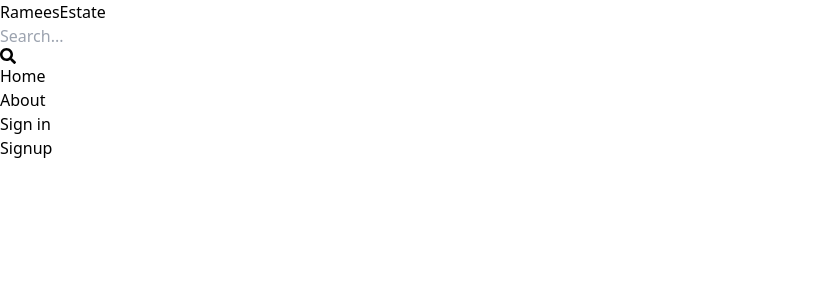
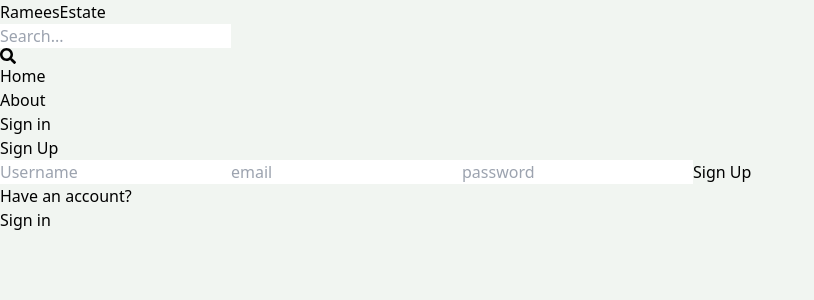
Before and after one commit to RameesAP/Real_Estate_front-end, a React (Vite) app: page /sign-up in a window 1280 px wide. Shown: the top 300 px of the page, without its empty margins (0-814 px from the left). Built offline with nearby package versions, Linux system fonts and the light colour scheme.

Commit message:
completed sign up ui

```diff
--- a/src/index.css
+++ b/src/index.css
@@ -1,3 +1,8 @@
 @tailwind base;
 @tailwind components;
 @tailwind utilities;
+
+
+body{
+    background-color: rgb(241,245,241);
+}
--- a/src/pages/SignUp.jsx
+++ b/src/pages/SignUp.jsx
@@ -1,9 +1,39 @@
-import React from 'react'
+import React from "react";
+import { Link } from "react-router-dom";
 
 const SignUp = () => {
   return (
-    <div>Signup</div>
-  )
-}
+    <div className="p-3 max-w-lg mx-auto">
+      <h1 className="text-3xl text-center font-semibold my-7">Sign Up</h1>
+      <form className="flex flex-col gap-4">
+        <input
+          type="text"
+          placeholder="Username"
+          className="border p-3 rounded-lg"
+          id="username"
+        />
+        <input
+          type="email"
+          placeholder="email"
+          className="border p-3 rounded-lg"
+          id="email"
+        />
+        <input
+          type="password"
+          placeholder="password"
+          className="border p-3 rounded-lg"
+          id="password"
+        />
+        <button  className="bg-slate-700 text-white p-3 rounded-lg uppercase hover:opacity-95 disabled:opacity-80">Sign Up</button>
+      </form>
+      <div className=" flex gap-2 mt-5">
+        <p>Have an account?</p>
+        <Link to={"/sign-in"}>
+          <span className="text-blue-700">Sign in</span>
+        </Link>
+      </div>
+    </div>
+  );
+};
 
-export default SignUp
+export default SignUp;
```
